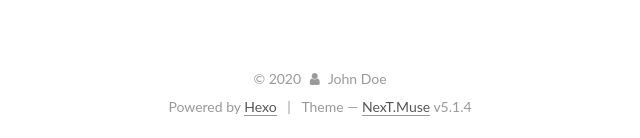
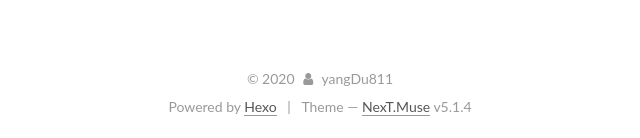
Before and after one commit to dny811/dny811.github.io, a plain HTML site: page index.html in a window 1280 px wide. Shown: the part 1465-1603 px from the top of the page, 320-960 px from the left. Drawn offline with Linux system fonts and the light colour scheme.

Commit message:
Site updated: 2020-04-22 00:39:04

```diff
--- a/index.html
+++ b/index.html
@@ -84,7 +84,7 @@
 <meta property="og:url" content="http://yoursite.com/index.html">
 <meta property="og:site_name" content="Hexo">
 <meta property="og:locale" content="en_US">
-<meta property="article:author" content="John Doe">
+<meta property="article:author" content="yangDu811">
 <meta name="twitter:card" content="summary">
 
 
@@ -232,7 +232,7 @@
     <link itemprop="mainEntityOfPage" href="http://yoursite.com/2020/04/21/test-my-site/">
 
     <span hidden itemprop="author" itemscope itemtype="http://schema.org/Person">
-      <meta itemprop="name" content="John Doe">
+      <meta itemprop="name" content="yangDu811">
       <meta itemprop="description" content="">
       <meta itemprop="image" content="/images/avatar.gif">
     </span>
@@ -351,7 +351,7 @@
     <link itemprop="mainEntityOfPage" href="http://yoursite.com/2020/04/21/hello-world/">
 
     <span hidden itemprop="author" itemscope itemtype="http://schema.org/Person">
-      <meta itemprop="name" content="John Doe">
+      <meta itemprop="name" content="yangDu811">
       <meta itemprop="description" content="">
       <meta itemprop="image" content="/images/avatar.gif">
     </span>
@@ -502,7 +502,7 @@
         <div class="site-overview">
           <div class="site-author motion-element" itemprop="author" itemscope itemtype="http://schema.org/Person">
 
-              <p class="site-author-name" itemprop="name">John Doe</p>
+              <p class="site-author-name" itemprop="name">yangDu811</p>
               <p class="site-description motion-element" itemprop="description"></p>
           </div>
 
@@ -558,7 +558,7 @@
   <span class="with-love">
     <i class="fa fa-user"></i>
   </span>
-  <span class="author" itemprop="copyrightHolder">John Doe</span>
+  <span class="author" itemprop="copyrightHolder">yangDu811</span>
 
 
 </div>
```
Also changed, not shown: 2020/04/21/hello-world/index.html (+4 -4 lines), 2020/04/21/test-my-site/index.html (+4 -4 lines), archives/2020/04/index.html (+3 -3 lines), archives/2020/index.html (+3 -3 lines), archives/index.html (+3 -3 lines).
